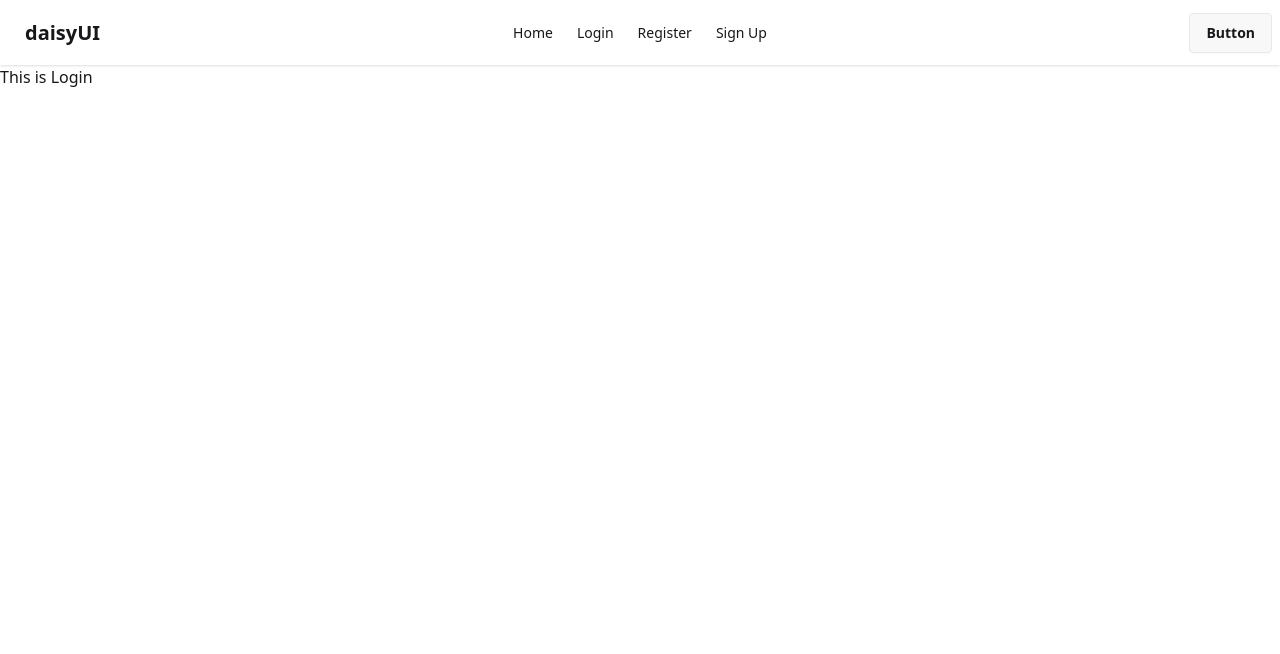
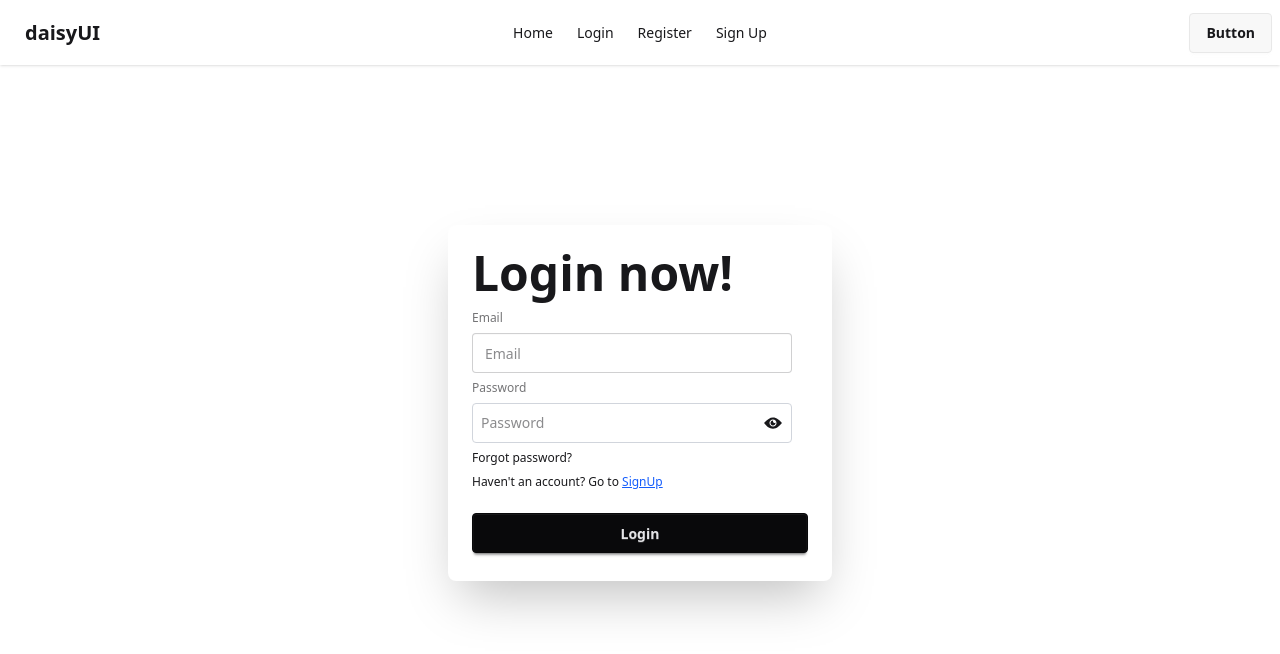
Before and after one commit to julkarzunayed/Firebase-Email-Password-auth-Mi-9-Module-50, a React (Vite) app: page /login in a window 1280 px wide. Shown: the top 654 px of the page. Built offline with nearby package versions, Linux system fonts and the light colour scheme.

Commit message:
added forget password and email vrifications functionality

```diff
--- a/src/components/Login/Login.jsx
+++ b/src/components/Login/Login.jsx
@@ -1,9 +1,104 @@
-import React from 'react';
+import React, { useRef, useState } from 'react';
+import { Link } from 'react-router';
+import { IoIosEye } from "react-icons/io";
+import { IoIosEyeOff } from 'react-icons/io';
+import { sendPasswordResetEmail, signInWithEmailAndPassword } from 'firebase/auth';
+import { auth } from '../../firebase/firebase.init';
 
 const Login = () => {
+    const [showPss, setShowPss] = useState(false);
+    const [showError, setShowError] = useState("");
+    const [success, setSuccess] = useState(false)
+    const emailRef = useRef();
+
+    const handleSignIn = e => {
+        e.preventDefault();
+        const email = e.target.email.value;
+        const password = e.target.password.value;
+        console.log(email, password)
+        setShowError("");
+        setSuccess(false);
+
+        signInWithEmailAndPassword(auth, email, password)
+            .then(result => {
+                if (result.user.emailVerified) {
+                    setSuccess(true)
+                    alert("Successfully SignedUp");
+                }
+                else {
+                    alert("Please Go to your Email and Verify yourself");
+                    setShowError("We send an verification Email to your Email. Go to your Email an verify.")
+                }
+                console.log(result);
+            }).catch(error => {
+                console.log(error)
+                setShowError(error.message)
+            })
+    }
+
+    const handleForgetPassword = () => {
+        console.log(emailRef.current.value)
+        const email = emailRef.current.value;
+        setShowError("")
+
+        //password rest email
+        sendPasswordResetEmail(auth, email)
+            .then(() => {
+                alert("Password reset Email is send to your Email. Please Check This out.")
+            }).catch(error => {
+                if(error.message === "Firebase: Error (auth/invalid-email)."){
+                    setShowError("The email you entered is not valid. Please insure an Valid Email.")
+
+                }
+            })
+
+    }
+
+
     return (
-        <div>
-            <h1>This is Login</h1>
+        <div className="card bg-base-100 mx-auto w-full max-w-sm mt-[20vh] shrink-0 shadow-2xl">
+            <div className="card-body">
+                <h1 className="text-5xl font-bold">Login now!</h1>
+                <form
+                    onSubmit={handleSignIn}
+                    className="fieldset">
+                    <label className="label">Email</label>
+                    {/* Email */}
+                    <input
+                        ref={emailRef}
+                        name='email'
+                        type="email"
+                        className="input"
+                        placeholder="Email" />
+                    <label className="label">Password</label>
+                    <div className="border border-gray-300 w-80 h-10 rounded-sm flex items-center">
+                        <input
+                            name='password'
+                            autoComplete='current-password'
+                            type={showPss ? "text" : "password"}
+                            className="flex-1 outline-0 p-2 text-sm"
+                            placeholder="Password" />
+                        <span
+                            className='text-xl pr-2'
+                            onClick={() => setShowPss(!showPss)}>
+                            {
+                                showPss ? <IoIosEyeOff /> : <IoIosEye />
+                            }
+                        </span>
+                    </div>
+                    {
+                        showError && <p className='text-red-500'>{showError}</p>
+                    }
+                    {
+                        success && <p className='text-green-500'>Successfully Signed Up</p>
+                    }
+                    <div><a
+                        onClick={handleForgetPassword}
+                        className="link link-hover">Forgot password?</a></div>
+                    <p>Haven't an account? Go to <Link className='text-blue-600 font-medium underline' to="/signUp">SignUp</Link></p>
+                    <button className="btn btn-neutral mt-4">Login</button>
+                </form>
+            </div>
         </div>
     );
 };
--- a/src/components/SignUp/SignUp.jsx
+++ b/src/components/SignUp/SignUp.jsx
@@ -1,8 +1,9 @@
-import { createUserWithEmailAndPassword } from 'firebase/auth';
+import { createUserWithEmailAndPassword, sendEmailVerification } from 'firebase/auth';
 import React, { useState } from 'react';
 import { auth } from '../../firebase/firebase.init';
 import { IoIosEye } from "react-icons/io";
 import { IoIosEyeOff } from 'react-icons/io';
+import { Link } from 'react-router';
 
 const SignUp = () => {
     const [showPss, setShowPss] = useState(false)
@@ -40,7 +41,7 @@ const SignUp = () => {
             return;
         }
         else if (!/(?=.*\d)(?=.*[a-z])(?=.*[A-Z]).{8,}/.test(password)) {
-            setErrorMessage("Password Must has a Lower case an Upper Case a digit and eight or more Characters.");
+            setErrorMessage("Password Must has a Lower case an Upper Case a digit and 8 or more Characters.");
             return;
         }
         else if(!terms){
@@ -50,7 +51,12 @@ const SignUp = () => {
 
         createUserWithEmailAndPassword(auth, email, password)
             .then(result => {
-                setSuccess(true)
+                //Verifications by email
+                sendEmailVerification(auth.currentUser)
+                    .then(() => {
+                        setSuccess(true)
+                        alert("An Verification Email is send to your email, Please verify it.")
+                    })
                 console.log(result);
             }).catch(error => {
                 setErrorMessage(error.message);
@@ -78,6 +84,7 @@ const SignUp = () => {
                                 }
                             </span>
                         </div>
+                        <p>Have an account? Go to <Link className='text-blue-500 font-medium underline' to="/login">Login</Link></p>
                         <label className="label mt-2">
                             <input name='terms'  type="checkbox" className="checkbox checkbox-sm" />
                             Accept our terms and conditions
```
